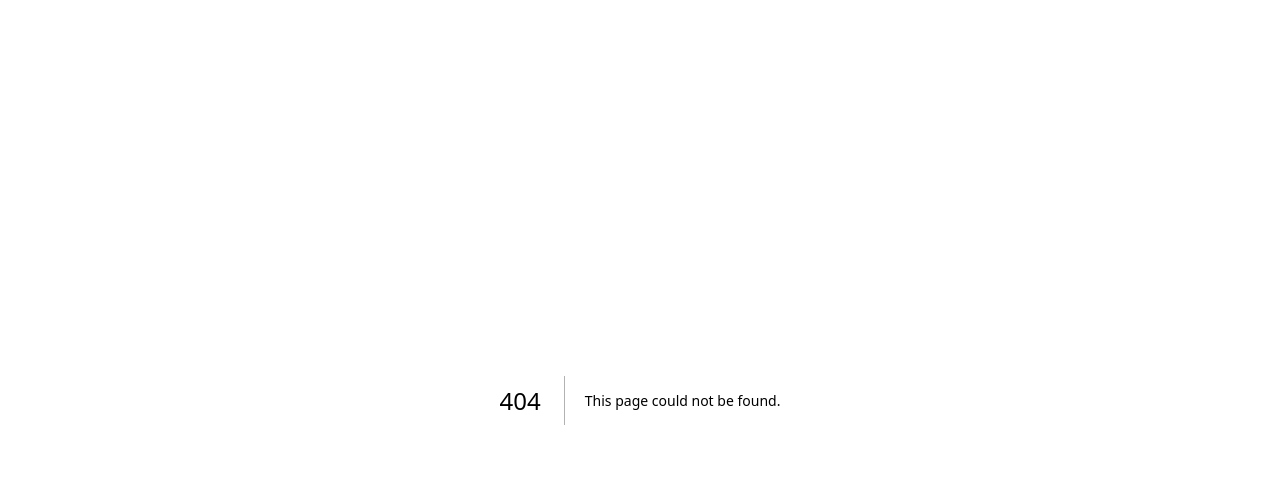
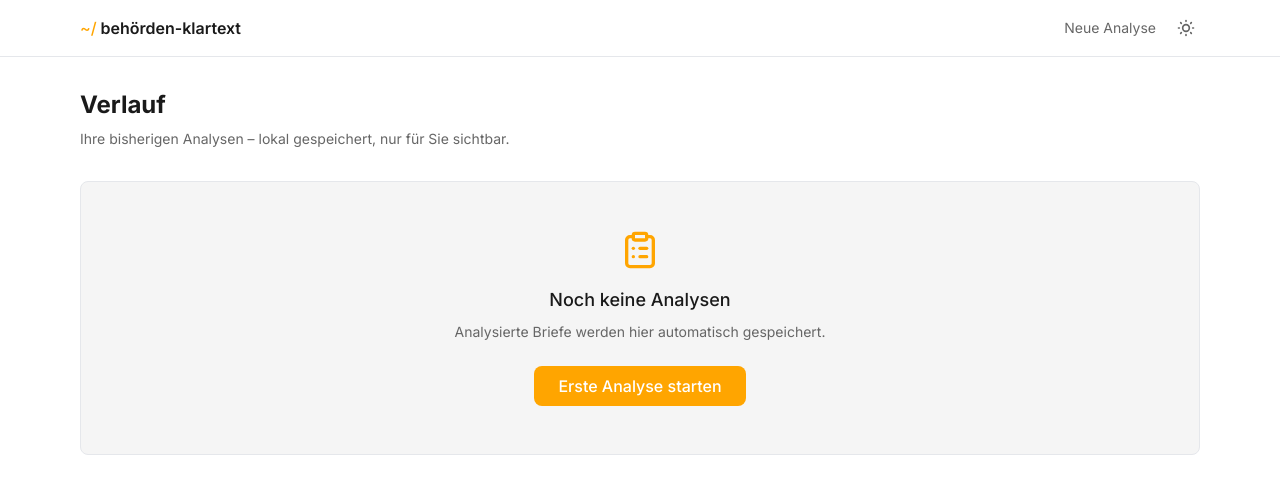
Before and after one commit to user1223644/behoerden-klartext, a Next.js app: page /history in a window 1280 px wide. Before the commit this address had no page. Shown: the top 494 px of the page. Built offline with nearby package versions, Linux system fonts and the light colour scheme.

Commit message:
renamed route: verlauf -> history, changed icon

```diff
--- a/app/verlauf/page.tsx
+++ b/app/history/page.tsx
@@ -1,7 +1,7 @@
 "use client";
 
 /**
- * History page - /verlauf
+ * History page - /history
  * Shows chronological list of past analyses with expandable details.
  */
 
@@ -9,8 +9,9 @@ import Link from "next/link";
 import { useHistory } from "@/hooks/useHistory";
 import { HistoryEntryCard } from "@/components/HistoryEntryCard";
 import { ThemeToggle } from "@/components/ThemeToggle";
+import { ClipboardList } from "@/components/icons";
 
-export default function VerlaufPage() {
+export default function HistoryPage() {
   const { entries, isLoading, deleteEntry, clearAll } = useHistory();
 
   return (
@@ -58,7 +59,9 @@ export default function VerlaufPage() {
         {/* Empty state */}
         {!isLoading && entries.length === 0 && (
           <div className="text-center py-12 bg-bg-secondary rounded-lg border border-border-color">
-            <div className="text-4xl mb-4">📋</div>
+            <div className="mb-4 flex justify-center">
+              <ClipboardList className="w-10 h-10 text-primary-orange" aria-hidden="true" />
+            </div>
             <h2 className="text-lg font-medium text-text-primary mb-2">
               Noch keine Analysen
             </h2>
--- a/app/page.tsx
+++ b/app/page.tsx
@@ -341,7 +341,7 @@ function Navbar() {
           {/* Right nav items */}
           <div className="flex items-center gap-4">
             <Link
-              href="/verlauf"
+              href="/history"
               className="text-sm text-text-secondary hover:text-primary-orange transition-colors"
             >
               Verlauf
--- a/components/Sidebar.tsx
+++ b/components/Sidebar.tsx
@@ -71,7 +71,7 @@ export function Sidebar() {
                 {entries.map((entry) => (
                   <Link
                     key={entry.id}
-                    href="/verlauf"
+                    href="/history"
                     className="block w-full text-left p-2 rounded hover:bg-bg-primary transition-colors group"
                   >
                     <div className="flex items-center gap-2">
@@ -95,7 +95,7 @@ export function Sidebar() {
 
               {/* Link to full history */}
               <Link
-                href="/verlauf"
+                href="/history"
                 className="block text-xs text-primary-orange hover:text-primary-orange-dark transition-colors mt-3 pt-2 border-t border-border-color"
               >
                 Alle Einträge anzeigen →
```
Also changed, not shown: 1 other file (tests, documents, lock files or other folders).
